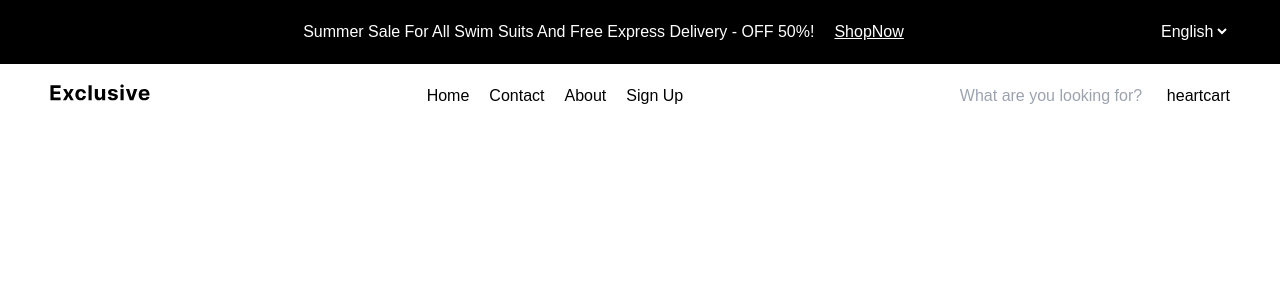
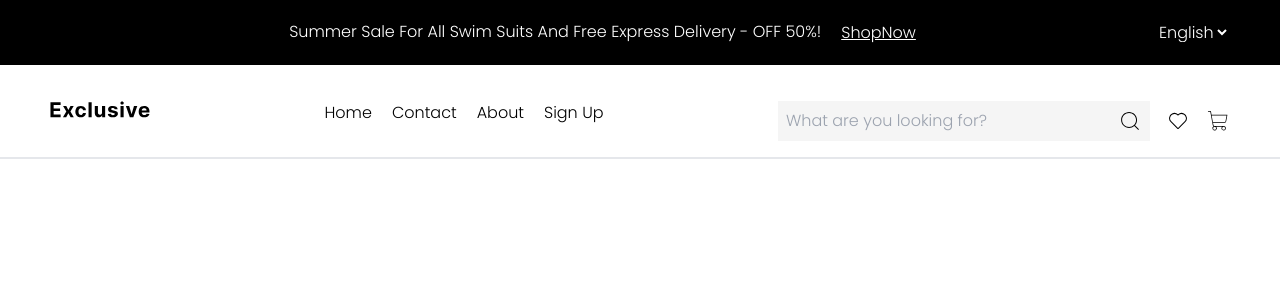
Before and after one commit to FahadAbdulQayyum/nike-hackathon, a Next.js app: page / in a window 1280 px wide. Shown: the top 300 px of the page. Built offline with nearby package versions, Linux system fonts and the light colour scheme.

Commit message:
font updated

```diff
--- a/src/app/layout.tsx
+++ b/src/app/layout.tsx
@@ -1,16 +1,15 @@
+import { Poppins, Roboto } from "next/font/google";
 import type { Metadata } from "next";
-import localFont from "next/font/local";
 import "./globals.css";
 
-const geistSans = localFont({
-  src: "./fonts/GeistVF.woff",
-  variable: "--font-geist-sans",
-  weight: "100 900",
+const myfont = Poppins({
+  subsets: ["latin"],
+  weight: ["100", "300", "700"],
 });
-const geistMono = localFont({
-  src: "./fonts/GeistMonoVF.woff",
-  variable: "--font-geist-mono",
-  weight: "100 900",
+
+const robotoFont = Roboto({
+  subsets: ["latin"],
+  weight: ["100", "300", "700"],
 });
 
 export const metadata: Metadata = {
@@ -25,9 +24,8 @@ export default function RootLayout({
 }>) {
   return (
     <html lang="en">
-      <body
-        className={`${geistSans.variable} ${geistMono.variable} antialiased`}
-      >
+      <body className={myfont.className}>
+        {/* <div className={robotoFont.className}>This is header</div> */}
         {children}
       </body>
     </html>
--- a/src/components/Navbar/index.tsx
+++ b/src/components/Navbar/index.tsx
@@ -1,13 +1,15 @@
 import Image from 'next/image'
 import React from 'react'
+import { CiHeart, CiSearch } from 'react-icons/ci'
+import { PiShoppingCartThin } from 'react-icons/pi'
 
 const Navbar = () => {
     return (
-        <div className="flex justify-between px-standardSize text-black bg-white mt-5 borderb-2">
+        <div className="flex justify-between px-standardSize text-black bg-white mt-5 border-b-2 p-4">
             <div className="logo">
                 <Image src="/assets/Exclusive.svg" alt="logo" width={100} height={100} />
             </div>
-            <div className="menu">
+            <div className="menu flex">
                 <ul
                     className="flex space-x-5"
                 >
@@ -17,12 +19,17 @@ const Navbar = () => {
                     <li>Sign Up</li>
                 </ul>
             </div>
-            <div className="icon flex">
-                <div className="input">
-                    <input placeholder="What are you looking for?" />
+            <div className="icon flex items-center space-x-4">
+                <div className="input flex justify-center items-center bg-primary p-2 space-x-4">
+                    <input className="bg-transparent" placeholder="What are you looking for?" />
+                    <CiSearch className="text-2xl" />
                 </div>
-                <div className="heart">heart</div>
-                <div className="cart">cart</div>
+                <div className="heart">
+                    <CiHeart className="text-2xl" />
+                </div>
+                <div className="cart">
+                    <PiShoppingCartThin className="text-2xl" />
+                </div>
             </div>
         </div>
     )
--- a/tailwind.config.ts
+++ b/tailwind.config.ts
@@ -11,6 +11,7 @@ const config: Config = {
       colors: {
         background: "var(--background)",
         foreground: "var(--foreground)",
+        primary: "#F5F5F5"
       },
       spacing: {
         standardSize: "50px",
```
